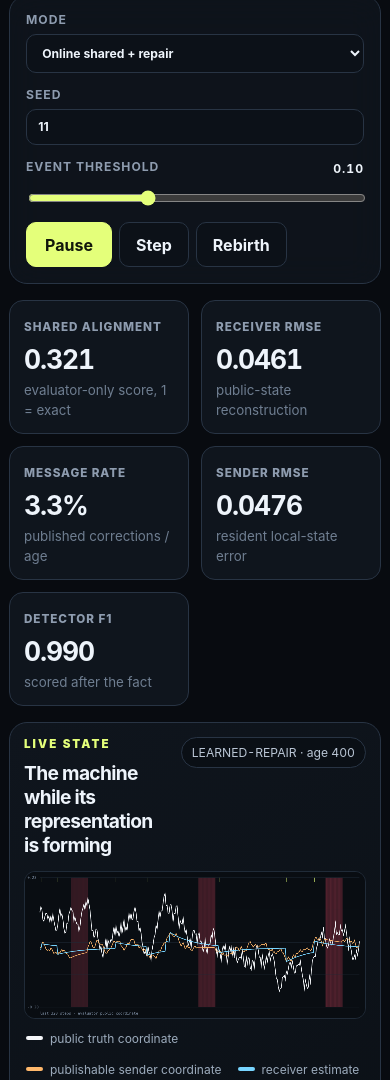
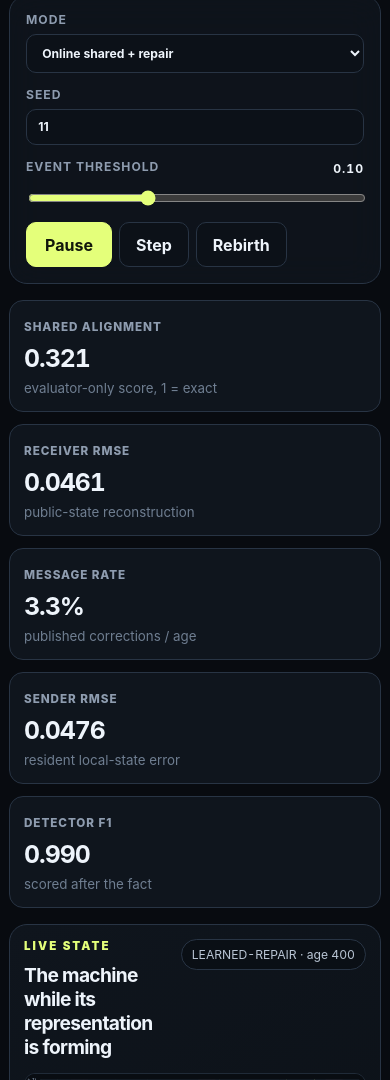
Before and after one commit to anttiluode/NewMachine, a plain HTML site: page index.html in a window 390 px wide. Shown: the part 867-1947 px from the top of the page. Drawn offline with Linux system fonts and the light colour scheme.

Commit message:
style: support v5 live development instruments

```diff
--- a/web/style.css
+++ b/web/style.css
@@ -12,6 +12,8 @@
   --private: rgba(175, 110, 255, 0.16);
   --corrupt: rgba(255, 84, 111, 0.17);
   --event: #e4ff7a;
+  --alignment: #86e3ff;
+  --traffic: #ffba68;
   --radius: 18px;
   font-family: Inter, ui-sans-serif, system-ui, -apple-system, BlinkMacSystemFont, "Segoe UI", sans-serif;
 }
@@ -60,10 +62,10 @@ h1 span { color: #9fb0c4; }
 .button-row { display: flex; gap: 7px; }
 #run-toggle { background: var(--accent); color: #11160b; border-color: var(--accent); min-width: 86px; }
 
-.metrics { display: grid; grid-template-columns: repeat(4, 1fr); gap: 12px; margin: 16px 0; }
+.metrics { display: grid; grid-template-columns: repeat(5, 1fr); gap: 12px; margin: 16px 0; }
 .metric { padding: 18px 20px; border: 1px solid var(--line); border-radius: 14px; background: var(--panel); }
 .metric span { color: var(--muted); font-size: 0.73rem; font-weight: 800; letter-spacing: 0.08em; text-transform: uppercase; }
-.metric strong { display: block; margin: 8px 0 4px; font-size: clamp(1.65rem, 3vw, 2.5rem); font-variant-numeric: tabular-nums; letter-spacing: -0.04em; }
+.metric strong { display: block; margin: 8px 0 4px; font-size: clamp(1.55rem, 2.7vw, 2.4rem); font-variant-numeric: tabular-nums; letter-spacing: -0.04em; }
 .metric small { color: #6f7e91; }
 
 .lab-grid { display: grid; grid-template-columns: minmax(0, 3fr) minmax(290px, 1fr); gap: 16px; }
@@ -85,6 +87,8 @@ canvas { display: block; width: 100%; height: auto; border-radius: 11px; backgro
 .swatch.delta { background: #ff7e83; }
 .swatch.signed { background: #ffba68; }
 .swatch.factorized { background: #86e3ff; }
+.swatch.alignment { background: var(--alignment); }
+.swatch.traffic { background: var(--traffic); }
 .caption { margin: 13px 2px 0; color: #758599; line-height: 1.55; font-size: 0.84rem; }
 
 .state-panel { min-height: 100%; }
@@ -92,6 +96,7 @@ canvas { display: block; width: 100%; height: auto; border-radius: 11px; backgro
 .state-list div { display: flex; justify-content: space-between; gap: 14px; padding: 11px 0; border-bottom: 1px solid #202b38; }
 .state-list dt { color: #718197; }
 .state-list dd { margin: 0; font-weight: 750; text-align: right; }
+.danger-text { color: #ff7387; }
 .pulse-box { display: grid; grid-template-columns: auto 1fr auto; align-items: center; gap: 10px; margin: 32px 0; }
 .orb { width: 50px; height: 50px; display: grid; place-items: center; border-radius: 50%; font-weight: 900; }
 .sender-orb { border: 1px solid #815a36; background: rgba(255,184,107,.10); color: var(--sender); }
@@ -115,13 +120,17 @@ canvas { display: block; width: 100%; height: auto; border-radius: 11px; backgro
 footer { margin-top: 30px; padding: 20px 4px; color: #657589; border-top: 1px solid #1d2631; }
 footer p { margin: 0; }
 
+@media (max-width: 1180px) {
+  .metrics { grid-template-columns: repeat(3, 1fr); }
+}
+
 @media (max-width: 1050px) {
   .hero { grid-template-columns: 1fr; }
   .hero-diagram { max-width: 760px; }
   .control-bar { grid-template-columns: 1fr 0.55fr 1fr; }
   .button-row { grid-column: 1 / -1; }
   .lab-grid { grid-template-columns: 1fr; }
-  .metrics, .explain-grid { grid-template-columns: repeat(2, 1fr); }
+  .explain-grid { grid-template-columns: repeat(2, 1fr); }
 }
 
 @media (max-width: 650px) {
@@ -137,6 +146,10 @@ footer p { margin: 0; }
   .panel { padding: 14px; }
 }
 
+@media (max-width: 430px) {
+  .metrics, .explain-grid { grid-template-columns: 1fr; }
+}
+
 @media (prefers-reduced-motion: reduce) {
   *, *::before, *::after { scroll-behavior: auto !important; transition: none !important; }
 }
```
